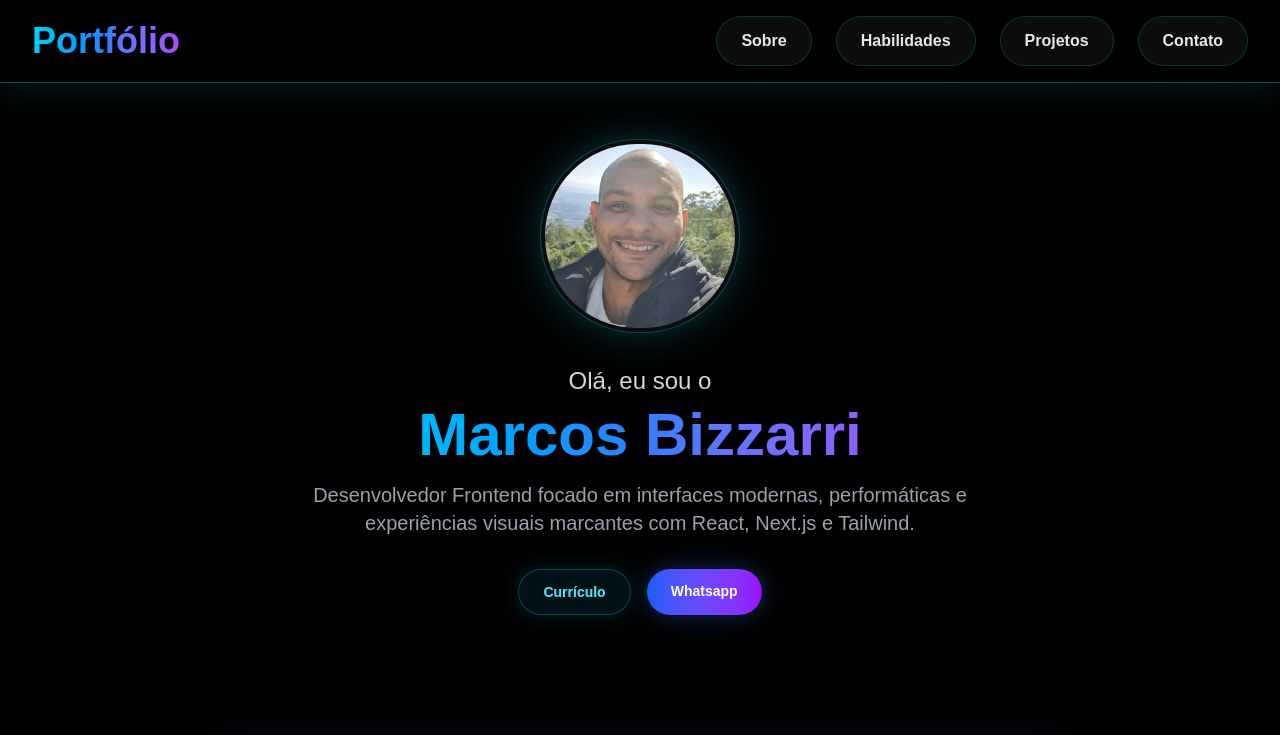
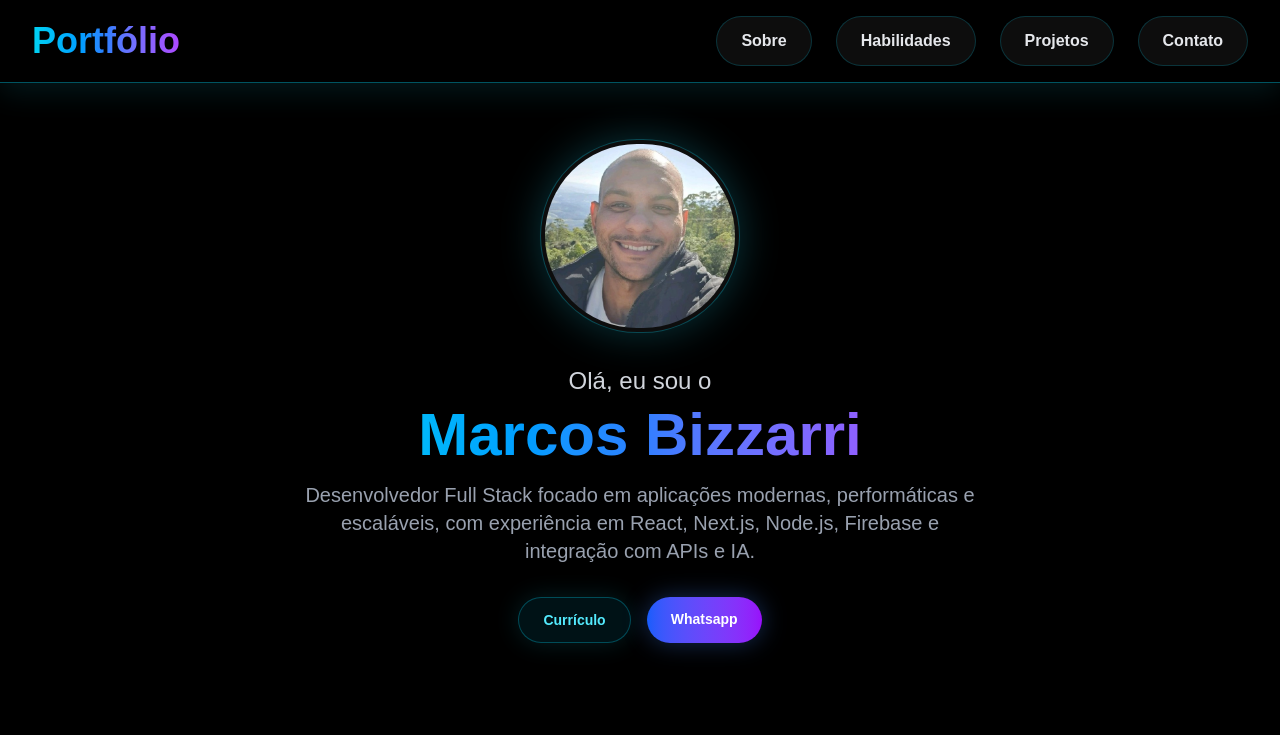
Before and after one commit to MarcosBizzarri/Portfolio-nextjs-marcos-bizzarri, a Next.js app: page / in a window 1280 px wide. Shown: the top 735 px of the page. Built offline with nearby package versions, Linux system fonts and the light colour scheme.

Commit message:
Update Hero.tsx

```diff
--- a/app/components/sections/Hero.tsx
+++ b/app/components/sections/Hero.tsx
@@ -24,8 +24,8 @@ export default function Hero() {
         </h2>
 
         <p className="mt-4 max-w-2xl text-base leading-7 text-gray-400 md:text-xl">
-          Desenvolvedor Frontend focado em interfaces modernas, performáticas e
-          experiências visuais marcantes com React, Next.js e Tailwind.
+          Desenvolvedor Full Stack focado em aplicações modernas, performáticas e escaláveis,
+          com experiência em React, Next.js, Node.js, Firebase e integração com APIs e IA.
         </p>
 
         <div className="mt-8 flex flex-wrap justify-center gap-4">
```
